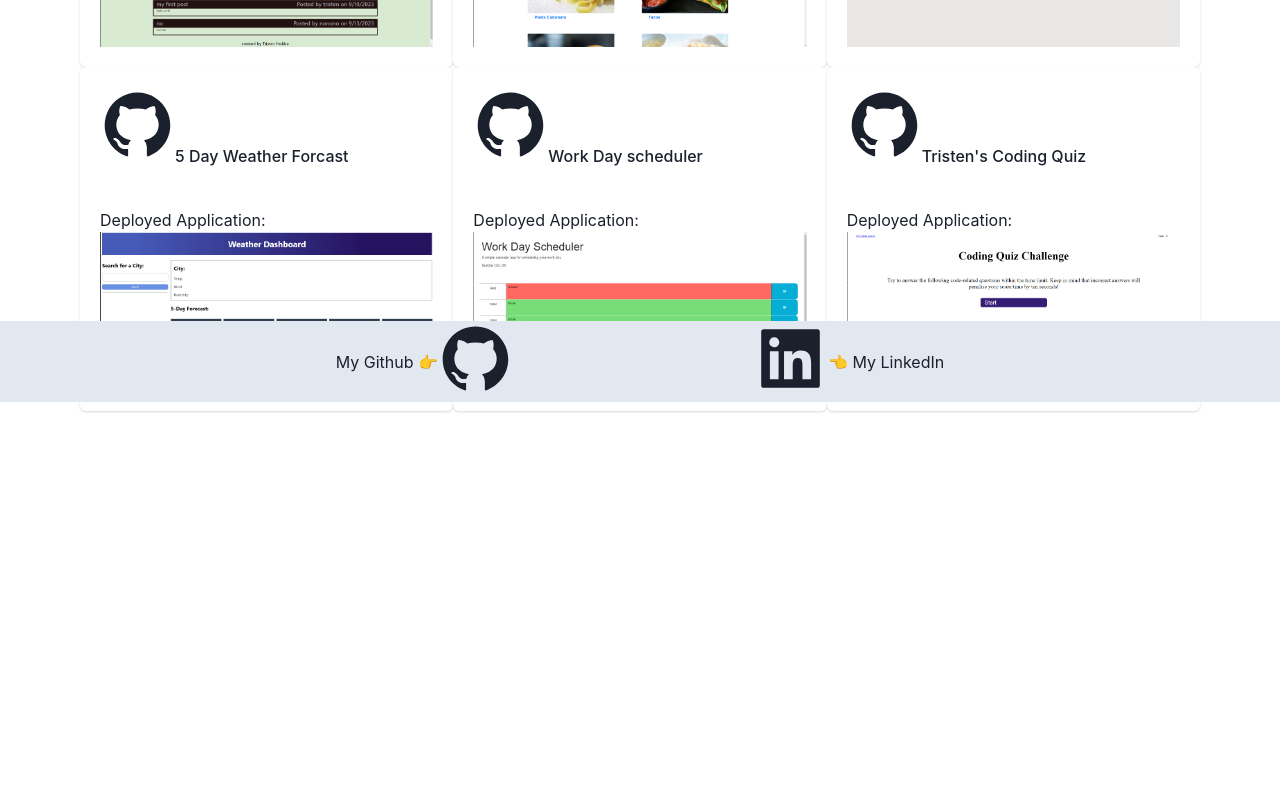
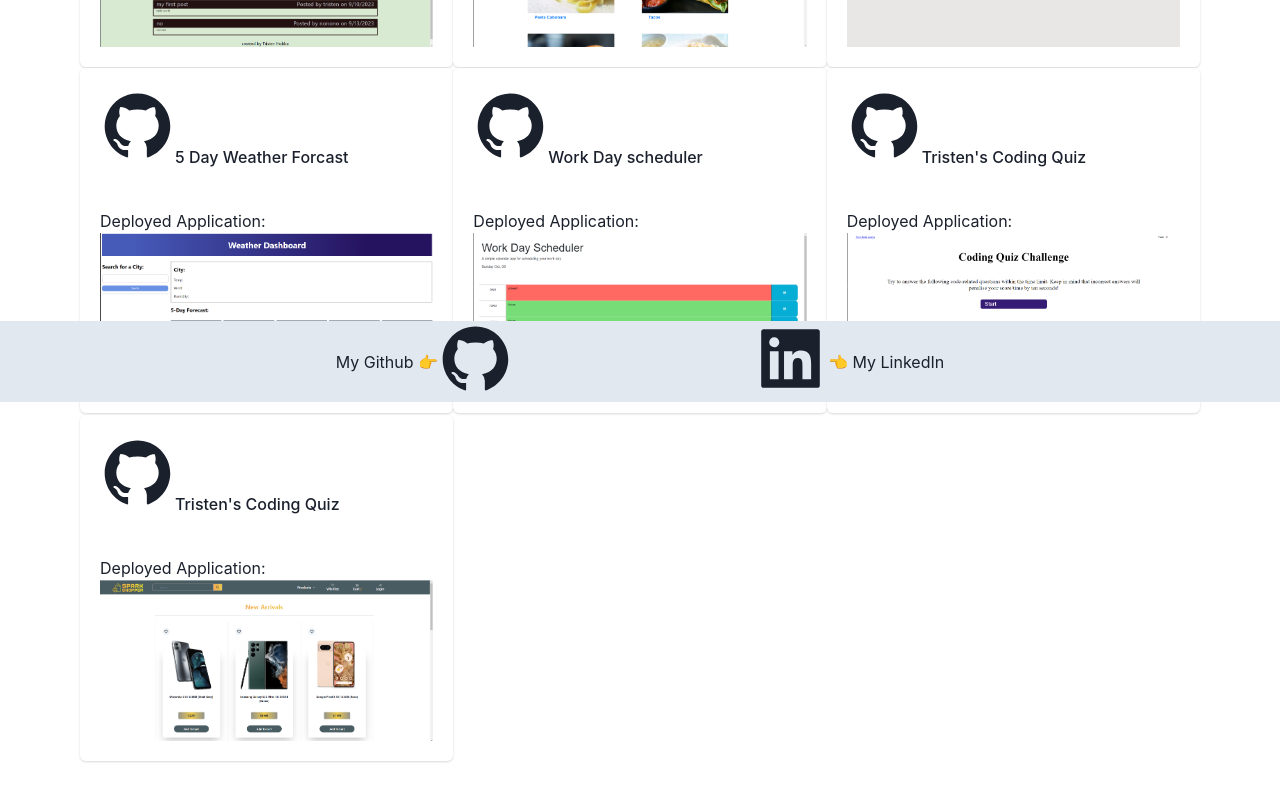
Before and after one commit to Tristenh/Tristen-Hobba-Portfolio, a React (Vite) app: page /portfolio in a window 1280 px wide. Shown: the part 398-1198 px from the top of the page. Built offline with nearby package versions, Linux system fonts and the light colour scheme.

Commit message:
added spark-shopper to portfolio

```diff
--- a/src/pages/PortfolioPage.jsx
+++ b/src/pages/PortfolioPage.jsx
@@ -17,6 +17,7 @@ import travelExplorerImage from "../assets/images/travel-explorer.png";
 import weatherForcastImage from "../assets/images/5-day-weather-forecast.png";
 import workDaySchedulerImage from "../assets/images/work-day-scheduler.png";
 import codingQuizImage from "../assets/images/coding-quiz.png";
+import sparkShopperImage from "../assets/images/spark-shopper.png";
 
 // array of project data
 const projects = [
@@ -55,6 +56,12 @@ const projects = [
     image: codingQuizImage,
     github: "https://github.com/Tristenh/Tristens-Coding-Quiz",
     href: "https://tristenh.github.io/Tristens-Coding-Quiz/",
+  },
+  {
+    name: "Tristen's Coding Quiz",
+    image: sparkShopperImage,
+    github: "https://github.com/Tristenh/spark-shopper",
+    href: "https://spark-shopper-c35a92bbd283.herokuapp.com/",
   },
 ];
 // export PorfolioPage
```
Also changed, not shown: src/assets/images/spark-shopper.png (added).
